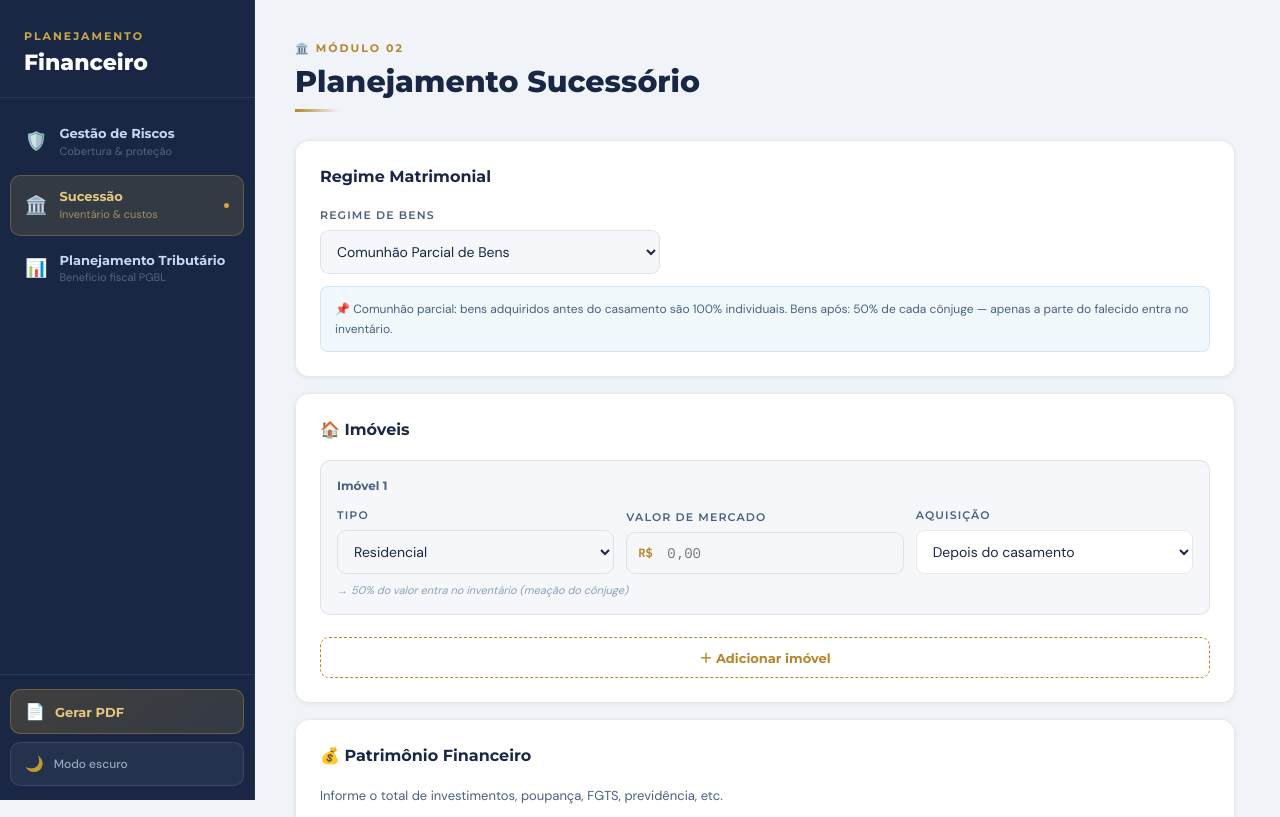
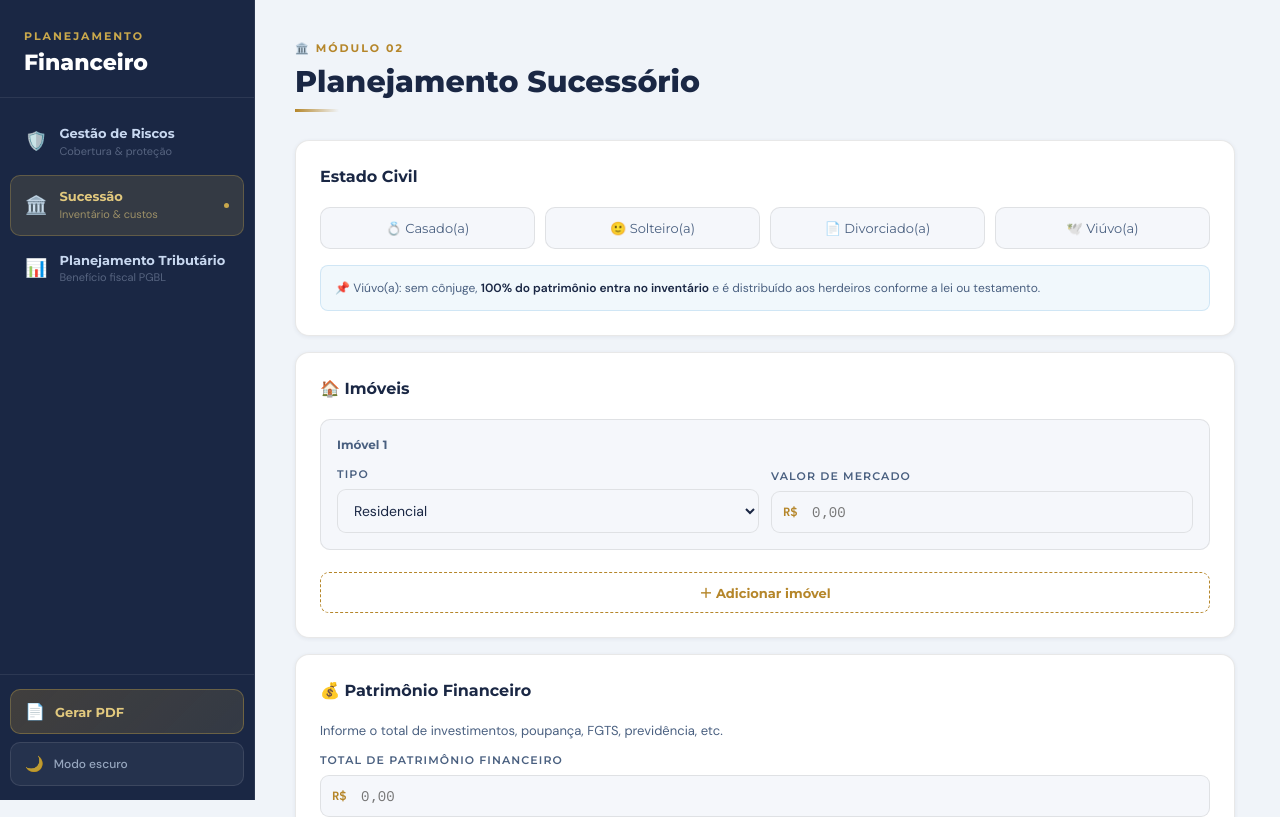
Before and after one commit to theolimaa/patrimonio, a React (Vite) app: page /sucessao in a window 1280 px wide. Shown: the top 817 px of the page. Built offline with nearby package versions, Linux system fonts and the light colour scheme.

Commit message:
Update Sucessao.jsx

```diff
--- a/src/pages/Sucessao.jsx
+++ b/src/pages/Sucessao.jsx
@@ -80,14 +80,15 @@ function upd(setFormState, key) {
 }
 
 export default function Sucessao({ formState, setFormState, patrimonioFinanceiroShared, onDataChange }) {
-  const { regimeCasamento, imoveis, veiculos, pfManual, coberturaJaContratada, valorPrevidencia, observacaoSucessao } = formState
+  const { estadoCivil, regimeCasamento, imoveis, veiculos, pfManual, coberturaJaContratada, valorPrevidencia, observacaoSucessao } = formState
 
+  const isCasado = estadoCivil === 'casado'
   const pfShared = centsToNum(patrimonioFinanceiroShared || '')
   const patrimonioFinanceiro = pfShared > 0 ? pfShared : centsToNum(pfManual)
   const previdenciaNum = centsToNum(valorPrevidencia)
   const coberturaNum = centsToNum(coberturaJaContratada)
   const patrimonioFinanceiroInventariavel = Math.max(0, patrimonioFinanceiro - previdenciaNum)
-  const calcs = calcPatrimonioInventariavel(imoveis, patrimonioFinanceiroInventariavel, veiculos, regimeCasamento)
+  const calcs = calcPatrimonioInventariavel(imoveis, patrimonioFinanceiroInventariavel, veiculos, regimeCasamento, estadoCivil)
   const custos = calcInventario(calcs.totalInventariavel)
   const totalCustos = custos.reduce(function(acc, c) { return acc + c.valor }, 0)
   const patrimonioLiquido = calcs.totalInventariavel - totalCustos
@@ -98,10 +99,11 @@ export default function Sucessao({ formState, setFormState, patrimonioFinanceiro
     if (hasData) {
       onDataChange({
         imoveis, veiculos,
+        estadoCivil,
         patrimonioFinanceiro,
         previdenciaNum,
         coberturaNum,
-        regimeCasamento,
+        regimeCasamento: isCasado ? regimeCasamento : null,
         observacaoSucessao: observacaoSucessao || '',
         totais: {
           totalBruto: calcs.totalBruto + previdenciaNum,
@@ -112,7 +114,7 @@ export default function Sucessao({ formState, setFormState, patrimonioFinanceiro
         },
       })
     }
-  }, [imoveis, veiculos, patrimonioFinanceiro, regimeCasamento, previdenciaNum, coberturaNum, observacaoSucessao])
+  }, [imoveis, veiculos, patrimonioFinanceiro, estadoCivil, regimeCasamento, previdenciaNum, coberturaNum, observacaoSucessao])
 
   const pieData = custos.map(function(c) { return { name: c.nome, value: Math.round(c.valor), pct: c.pct, fill: c.cor } })
 
@@ -128,16 +130,45 @@ export default function Sucessao({ formState, setFormState, patrimonioFinanceiro
       <SectionTitle />
 
       <Card>
-        <CardTitle>Regime Matrimonial</CardTitle>
-        <div style={{ maxWidth: '340px' }}>
+        <CardTitle>Estado Civil</CardTitle>
+        <div style={{ display: 'grid', gridTemplateColumns: 'repeat(4,1fr)', gap: '10px', marginBottom: '16px' }}>
+          {[
+            { v: 'casado', l: '💍 Casado(a)' },
+            { v: 'solteiro', l: '🙂 Solteiro(a)' },
+            { v: 'divorciado', l: '📄 Divorciado(a)' },
+            { v: 'viuvo', l: '🕊️ Viúvo(a)' },
+          ].map(function(opt) {
+            const active = estadoCivil === opt.v
+            return (
+              <button key={opt.v} onClick={function() { upd(setFormState, 'estadoCivil')(opt.v) }}
+                style={{ padding: '12px 8px', border: active ? '2px solid var(--gold)' : '1.5px solid var(--border)', borderRadius: '10px', background: active ? 'var(--gold-dim)' : 'var(--bg-input)', color: active ? 'var(--gold-light)' : 'var(--text-muted)', fontSize: '13px', fontWeight: active ? 700 : 400, cursor: 'pointer', fontFamily: 'var(--font-display)', transition: 'all 0.2s' }}>
+                {opt.l}
+              </button>
+            )
+          })}
+        </div>
+
+        {/* Regime de bens — só aparece se casado */}
+        {isCasado && (
+          <div className="animate-in">
+            <div style={{ borderTop: '1px solid var(--border)', paddingTop: '18px', marginTop: '4px' }}>
               <SelectField label="Regime de bens" value={regimeCasamento} onChange={upd(setFormState, 'regimeCasamento')}
                 options={[{ v: 'comunhao_parcial', l: 'Comunhão Parcial de Bens' }, { v: 'comunhao_universal', l: 'Comunhão Universal de Bens' }, { v: 'separacao_total', l: 'Separação Total de Bens' }]} />
-        </div>
               <div style={{ marginTop: '12px', padding: '12px 14px', background: 'rgba(74,159,212,0.08)', border: '1px solid rgba(74,159,212,0.2)', borderRadius: '8px', fontSize: '12px', color: 'var(--text-muted)', lineHeight: 1.7 }}>
                 {regimeCasamento === 'comunhao_parcial' && '📌 Comunhão parcial: bens adquiridos antes do casamento são 100% individuais. Bens após: 50% de cada cônjuge — apenas a parte do falecido entra no inventário.'}
                 {regimeCasamento === 'comunhao_universal' && '📌 Comunhão universal: todo patrimônio é compartilhado 50/50. Apenas 50% do total entra no inventário.'}
                 {regimeCasamento === 'separacao_total' && '📌 Separação total: patrimônio totalmente individual. 100% dos bens do falecido entram no inventário.'}
               </div>
+            </div>
+          </div>
+        )}
+
+        {/* Não casado: explica que 100% vai ao inventário */}
+        {!isCasado && (
+          <div style={{ padding: '12px 14px', background: 'rgba(74,159,212,0.08)', border: '1px solid rgba(74,159,212,0.2)', borderRadius: '8px', fontSize: '12px', color: 'var(--text-muted)', lineHeight: 1.7 }}>
+            📌 {estadoCivil === 'solteiro' ? 'Solteiro(a)' : estadoCivil === 'divorciado' ? 'Divorciado(a)' : 'Viúvo(a)'}: sem cônjuge, <strong style={{ color: 'var(--text)' }}>100% do patrimônio entra no inventário</strong> e é distribuído aos herdeiros conforme a lei ou testamento.
+          </div>
+        )}
       </Card>
 
       <Card>
@@ -149,11 +180,11 @@ export default function Sucessao({ formState, setFormState, patrimonioFinanceiro
                 <span style={{ fontSize: '12px', fontWeight: 700, color: 'var(--text-muted)', fontFamily: 'var(--font-display)' }}>Imóvel {idx + 1}</span>
                 {imoveis.length > 1 && <RemoveBtn onClick={function() { removeImovel(im.id) }} />}
               </div>
-              <div style={{ display: 'grid', gridTemplateColumns: regimeCasamento === 'comunhao_parcial' ? '1fr 1fr 1fr' : '1fr 1fr', gap: '12px', alignItems: 'end' }}>
+              <div style={{ display: 'grid', gridTemplateColumns: isCasado && regimeCasamento === 'comunhao_parcial' ? '1fr 1fr 1fr' : '1fr 1fr', gap: '12px', alignItems: 'end' }}>
                 <SelectField label="Tipo" value={im.tipo} onChange={function(v) { updateImovel(im.id, 'tipo', v) }}
                   options={[{ v: 'residencial', l: 'Residencial' }, { v: 'comercial', l: 'Comercial' }, { v: 'rural', l: 'Rural' }, { v: 'terreno', l: 'Terreno' }]} />
                 <MoneyField label="Valor de mercado" value={im.valor} onChange={function(v) { updateImovel(im.id, 'valor', v) }} />
-                {regimeCasamento === 'comunhao_parcial' && (
+                {isCasado && regimeCasamento === 'comunhao_parcial' && (
                   <div>
                     <Label>Aquisição</Label>
                     <select value={im.antesCasamento ? 'antes' : 'depois'} onChange={function(e) { updateImovel(im.id, 'antesCasamento', e.target.value === 'antes') }}
@@ -164,7 +195,7 @@ export default function Sucessao({ formState, setFormState, patrimonioFinanceiro
                   </div>
                 )}
               </div>
-              {regimeCasamento === 'comunhao_parcial' && (
+              {isCasado && regimeCasamento === 'comunhao_parcial' && (
                 <div style={{ marginTop: '8px', fontSize: '11px', color: 'var(--text-dim)', fontStyle: 'italic' }}>
                   {im.antesCasamento ? '→ 100% do valor entra no inventário (bem individual)' : '→ 50% do valor entra no inventário (meação do cônjuge)'}
                 </div>
@@ -205,11 +236,11 @@ export default function Sucessao({ formState, setFormState, patrimonioFinanceiro
                 <span style={{ fontSize: '12px', fontWeight: 700, color: 'var(--text-muted)', fontFamily: 'var(--font-display)' }}>Veículo {idx + 1}</span>
                 {veiculos.length > 1 && <RemoveBtn onClick={function() { removeVeiculo(ve.id) }} />}
               </div>
-              <div style={{ display: 'grid', gridTemplateColumns: regimeCasamento === 'comunhao_parcial' ? '1fr 1fr 1fr' : '1fr 1fr', gap: '12px', alignItems: 'end' }}>
+              <div style={{ display: 'grid', gridTemplateColumns: isCasado && regimeCasamento === 'comunhao_parcial' ? '1fr 1fr 1fr' : '1fr 1fr', gap: '12px', alignItems: 'end' }}>
                 <SelectField label="Tipo" value={ve.tipo} onChange={function(v) { updateVeiculo(ve.id, 'tipo', v) }}
                   options={[{ v: 'carro', l: '🚗 Carro' }, { v: 'moto', l: '🏍️ Moto' }, { v: 'caminhao', l: '🚛 Caminhão' }, { v: 'barco', l: '⛵ Barco' }]} />
                 <MoneyField label="Valor de mercado" value={ve.valor} onChange={function(v) { updateVeiculo(ve.id, 'valor', v) }} />
-                {regimeCasamento === 'comunhao_parcial' && (
+                {isCasado && regimeCasamento === 'comunhao_parcial' && (
                   <div>
                     <Label>Aquisição</Label>
                     <select value={ve.antesCasamento ? 'antes' : 'depois'} onChange={function(e) { updateVeiculo(ve.id, 'antesCasamento', e.target.value === 'antes') }}
@@ -222,7 +253,7 @@ export default function Sucessao({ formState, setFormState, patrimonioFinanceiro
               </div>
               {val > 0 && (
                 <div style={{ marginTop: '8px', fontSize: '11px', color: 'var(--text-dim)', fontStyle: 'italic', display: 'flex', justifyContent: 'space-between' }}>
-                  <span>{regimeCasamento === 'comunhao_parcial' ? (ve.antesCasamento ? '→ 100% entra no inventário (bem individual)' : '→ 50% entra no inventário (meação do cônjuge)') : regimeCasamento === 'comunhao_universal' ? '→ 50% entra no inventário' : '→ 100% entra no inventário'}</span>
+                  <span>{!isCasado ? '→ 100% entra no inventário' : regimeCasamento === 'comunhao_parcial' ? (ve.antesCasamento ? '→ 100% entra no inventário (bem individual)' : '→ 50% entra no inventário (meação do cônjuge)') : regimeCasamento === 'comunhao_universal' ? '→ 50% entra no inventário' : '→ 100% entra no inventário'}</span>
                   <span style={{ fontFamily: 'var(--font-mono)', fontWeight: 600, color: 'var(--text-muted)' }}>Inventariável: {fmtBRL(inventariavel)}</span>
                 </div>
               )}
```
Lines whose indentation alone changed are shown as unchanged.
